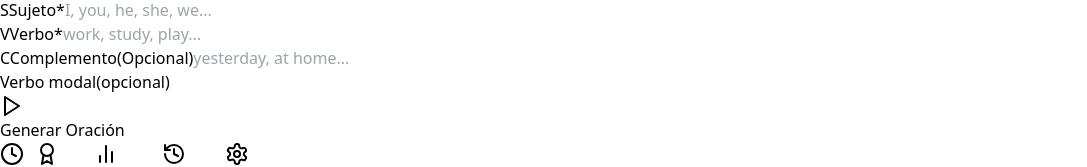
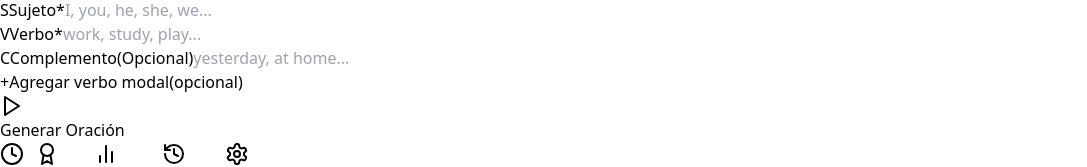
Before and after one commit to Moncholate/GramMaster, a React (Vite) app: page / in a window 1280 px wide. Shown: the part 1254-1421 px from the top of the page, without its empty margins (0-1087 px from the left). Built offline with nearby package versions, Linux system fonts and the light colour scheme.

Commit message:
ui: collapsible modal verb section with badge when selected

```diff
--- a/src/App.jsx
+++ b/src/App.jsx
@@ -45,6 +45,7 @@ const EnglishSentenceBuilder = () => {
   const [selectedTense, setSelectedTense] = useState('');
   const [selectedMode, setSelectedMode] = useState('affirmative');
   const [selectedModal, setSelectedModal] = useState('');
+  const [showModalPicker, setShowModalPicker] = useState(false);
   const [whWord, setWhWord] = useState('');
   const [whExtension, setWhExtension] = useState('');
   const [whWarning, setWhWarning] = useState('');
@@ -2885,49 +2886,59 @@ const EnglishSentenceBuilder = () => {
 
           {/* Verbo modal */}
           <div>
+            {/* Estado colapsado: badge si hay selección, botón trigger si no */}
+            {!showModalPicker && (
+              <div className="flex items-center gap-2">
+                {selectedModal ? (() => {
+                  const activeModal = modals.find(m => m.id === selectedModal);
+                  return (
+                    <>
+                      <button
+                        onClick={() => setShowModalPicker(true)}
+                        className="flex items-center gap-2 px-3 py-1.5 bg-purple-50 border border-purple-200 rounded-lg hover:bg-purple-100 transition-all"
+                      >
+                        <span className="text-xs font-semibold text-gray-500 uppercase tracking-wide">{t.modalVerb}</span>
+                        <span className="font-bold text-sm text-purple-700">{activeModal?.name}</span>
+                        <span className="text-xs text-purple-500">{language === 'es' ? activeModal?.descEs : activeModal?.descEn}</span>
+                      </button>
+                      <button
+                        onClick={() => { setSelectedModal(''); setShowModalPicker(false); }}
+                        className="p-1 text-gray-400 hover:text-red-500 transition-colors"
+                        title={language === 'es' ? 'Quitar modal' : 'Remove modal'}
+                      >
+                        <X className="w-3.5 h-3.5" />
+                      </button>
+                    </>
+                  );
+                })() : (
+                  <button
+                    onClick={() => setShowModalPicker(true)}
+                    className="flex items-center gap-1.5 px-3 py-1.5 text-xs text-gray-400 border border-dashed border-gray-300 rounded-lg hover:border-purple-300 hover:text-purple-500 transition-all"
+                  >
+                    <span className="text-base leading-none">+</span>
+                    {language === 'es' ? 'Agregar verbo modal' : 'Add modal verb'}
+                    <span className="text-gray-300">({language === 'es' ? 'opcional' : 'optional'})</span>
+                  </button>
+                )}
+              </div>
+            )}
+
+            {/* Estado expandido: picker completo */}
+            {showModalPicker && (
+              <div className="border border-purple-100 rounded-xl p-3 bg-purple-50/40">
                 <div className="flex items-center justify-between mb-3">
-                <label className="block text-sm font-medium text-gray-700">
-                  {t.modalVerb}
-                  <span className="text-gray-400 text-xs ml-2">({language === 'es' ? 'opcional' : 'optional'})</span>
-                </label>
-                {selectedModal && (
-                  <button
-                    onClick={() => setSelectedModal('')}
-                    className="text-xs text-purple-600 hover:text-purple-800 flex items-center gap-1 transition-colors"
-                  >
-                    <X className="w-3 h-3" />
-                    {language === 'es' ? 'Quitar modal' : 'Remove modal'}
+                  <span className="text-xs font-semibold text-gray-500 uppercase tracking-wide">{t.modalVerb}</span>
+                  <button onClick={() => setShowModalPicker(false)} className="text-gray-400 hover:text-gray-600">
+                    <X className="w-3.5 h-3.5" />
                   </button>
-                )}
-              </div>
-
-              {/* Grupos semánticos */}
+                </div>
                 <div className="space-y-3">
                   {[
-                  {
-                    id: 'ability',
-                    labelEs: 'Posibilidad / Habilidad',
-                    labelEn: 'Ability / Possibility',
-                    dotColor: 'bg-blue-400',
-                  },
-                  {
-                    id: 'obligation',
-                    labelEs: 'Obligación / Consejo',
-                    labelEn: 'Obligation / Advice',
-                    dotColor: 'bg-amber-400',
-                  },
-                  {
-                    id: 'future',
-                    labelEs: 'Futuro / Condicional',
-                    labelEn: 'Future / Conditional',
-                    dotColor: 'bg-purple-400',
-                  },
+                    { id: 'ability',    labelEs: 'Posibilidad / Habilidad', labelEn: 'Ability / Possibility', dotColor: 'bg-blue-400' },
+                    { id: 'obligation', labelEs: 'Obligación / Consejo',    labelEn: 'Obligation / Advice',   dotColor: 'bg-amber-400' },
+                    { id: 'future',     labelEs: 'Futuro / Condicional',    labelEn: 'Future / Conditional',  dotColor: 'bg-purple-400' },
                   ].map(group => {
-                  const groupModals = modals.filter(m =>
-                    m.id !== '' &&
-                    m.category === group.id &&
-                    COURSE_ORDER.indexOf(m.cefr) <= COURSE_ORDER.indexOf(cefrLevel)
-                  );
+                    const groupModals = modals.filter(m => m.id !== '' && m.category === group.id && COURSE_ORDER.indexOf(m.cefr) <= COURSE_ORDER.indexOf(cefrLevel));
                     if (groupModals.length === 0) return null;
                     return (
                       <div key={group.id}>
@@ -2939,7 +2950,7 @@ const EnglishSentenceBuilder = () => {
                           {groupModals.map(modal => (
                             <button
                               key={modal.id}
-                            onClick={() => setSelectedModal(modal.id)}
+                              onClick={() => { setSelectedModal(modal.id); setShowModalPicker(false); }}
                               className={`flex flex-col items-center px-3 py-2 rounded-xl text-xs font-medium transition-all border ${
                                 selectedModal === modal.id
                                   ? 'bg-purple-600 text-white border-purple-600 shadow-md'
@@ -2957,19 +2968,8 @@ const EnglishSentenceBuilder = () => {
                     );
                   })}
                 </div>
-
-              {/* Card descriptiva del modal seleccionado */}
-              {selectedModal && (() => {
-                const activeModal = modals.find(m => m.id === selectedModal);
-                return activeModal ? (
-                  <div className="mt-3 p-3 bg-purple-50 border border-purple-200 rounded-xl">
-                    <p className="text-xs font-bold text-purple-800 mb-1">{activeModal.name} — {language === 'es' ? activeModal.descEs : activeModal.descEn}</p>
-                    <p className="text-xs text-purple-700 leading-relaxed">
-                      {language === 'es' ? activeModal.fullDescEs : activeModal.fullDescEn}
-                    </p>
-                  </div>
-                ) : null;
-              })()}
+              </div>
+            )}
           </div>
 
           {/* Botón Generar */}
```
Lines whose indentation alone changed are shown as unchanged.
